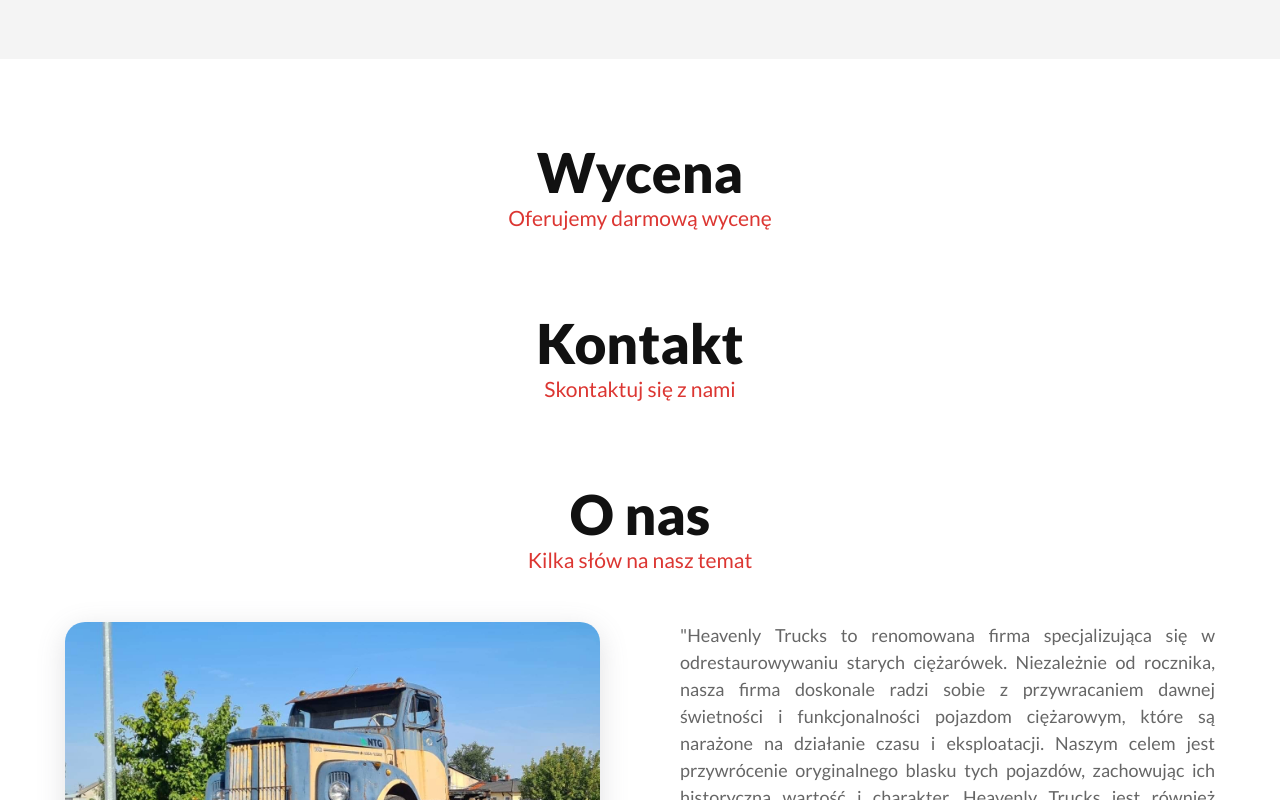
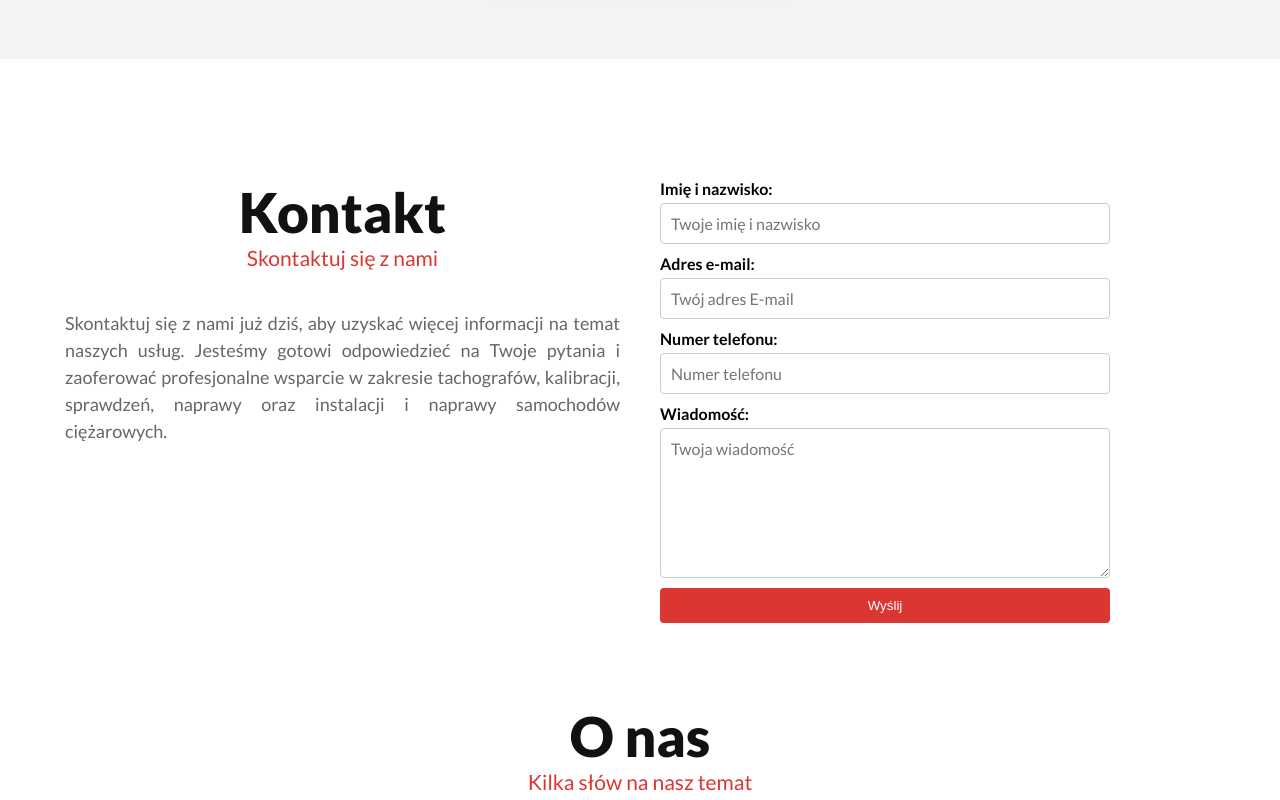
Before and after one commit to KacperKsiez/heavenly-trucks, a website built with webpack: page src/index.html in a window 1280 px wide. Shown: the part 1400-2200 px from the top of the page. Built offline with nearby package versions, Linux system fonts and the light colour scheme; files whose address does not match are found by name.

Commit message:
contact form

```diff
--- a/src/index.html
+++ b/src/index.html
@@ -52,7 +52,7 @@
 				<img class="section-top__img" src="./media/img/b1.jpg" alt="silnik od scania" />
 			</section>
 
-			<section class="section offer mb-8 bg-lightgray">
+			<section class="section offer bg-lightgray pt-12 ty-12">
 				<div class="heading">
 					<h2 class="heading__prim">Nasza oferta</h2>
 					<p class="heading__desc">Poznaj naszą ofertę</p>
@@ -86,16 +86,39 @@
 					</div>
 				</div>
 			</section>
-			<section class="section gallery mb-8">
+			<!-- <section class="section gallery mb-8">
 				<div class="heading">
 					<h2 class="heading__prim">Wycena</h2>
 					<p class="heading__desc">Oferujemy darmową wycenę</p>
 				</div>
-			</section>
+			</section> -->
 			<section class="section opinions mb-8">
-				<div class="heading">
-					<h2 class="heading__prim">Kontakt</h2>
-					<p class="heading__desc">Skontaktuj się z nami</p>
+				<div class="section__content section__content--contact-grid section__content--no-margin section__content--around">
+					<div class="heading">
+						<h2 class="heading__prim">Kontakt</h2>
+						<p class="heading__desc">Skontaktuj się z nami</p>
+					</div>
+
+					<p class="text">
+						Skontaktuj się z nami już dziś, aby uzyskać więcej informacji na temat naszych usług. Jesteśmy gotowi odpowiedzieć na Twoje pytania i zaoferować profesjonalne wsparcie w zakresie tachografów, kalibracji,
+						sprawdzeń, naprawy oraz instalacji i naprawy samochodów ciężarowych.
+					</p>
+
+					<form class="contact-form">
+						<label class="contact-form__label" for="name">Imię i nazwisko:</label>
+						<input class="contact-form__input" type="text" id="name" name="name" required placeholder="Twoje imię i nazwisko" />
+
+						<label class="contact-form__label" for="email">Adres e-mail:</label>
+						<input class="contact-form__input" type="email" id="email" name="email" required placeholder="Twój adres E-mail" />
+
+						<label class="contact-form__label" for="phone">Numer telefonu:</label>
+						<input class="contact-form__input" type="tel" id="phone" name="phone" required placeholder="Numer telefonu" />
+
+						<label class="contact-form__label" for="message">Wiadomość:</label>
+						<textarea class="contact-form__textarea" id="message" name="message" required placeholder="Twoja wiadomość"></textarea>
+
+						<input class="contact-form__submit" type="submit" value="Wyślij" />
+					</form>
 				</div>
 			</section>
 			<section class="section contact mb-8">
--- a/src/styles/abstracts/_mixins.scss
+++ b/src/styles/abstracts/_mixins.scss
@@ -9,5 +9,9 @@
 }
 
 @mixin defaultShadow {
-	box-shadow: rgba(100, 100, 111, 0.2) 0px 7px 29px 0px;
+	box-shadow: rgba(100, 100, 111, 0.2) 0px 0.7px 2.8rem 0px;
 }
+
+@mixin lightShadow {
+	box-shadow: rgba(100, 100, 111, 0.15) 0px 7px 29px 0px;
+}
--- a/src/styles/base/_utilities.scss
+++ b/src/styles/base/_utilities.scss
@@ -22,6 +22,10 @@
 
 .ty-12 {
 	transform: translateY(-12rem) !important;
+}
+
+.ml-10 {
+	margin-left: 10rem !important;
 }
 
 .shadow-childs {
--- a/src/styles/components/_card.scss
+++ b/src/styles/components/_card.scss
@@ -12,6 +12,7 @@
 	border: 1px solid #ccc;
 	border-radius: 5px;
 	text-align: center;
+	@include lightShadow;
 }
 
 .card img {
--- /dev/null
+++ b/src/styles/components/_contact-form.scss
@@ -0,0 +1,48 @@
+.contact-form {
+	font-size: 1.6rem;
+
+	display: flex;
+	flex-direction: column;
+	max-width: 45rem;
+	flex: 1;
+
+	// margin: 0 auto;
+
+	&__label {
+		font-weight: bold;
+		margin-bottom: 0.5rem;
+	}
+
+	&__textarea {
+		height: 15rem;
+	}
+
+	&__input,
+	&__textarea {
+		font-size: 1.6rem;
+		font-family: 'Lato', 'open-sans';
+		padding: 1rem;
+		margin-bottom: 1rem;
+		border: 1px solid #ccc;
+		border-radius: 4px;
+	}
+
+	&__input:focus,
+	&__textarea:focus {
+		outline: none;
+		border-color: $colorPrimary;
+	}
+
+	&__submit {
+		padding: 1rem 2rem;
+		background-color: $colorPrimary;
+		color: #fff;
+		border: none;
+		border-radius: 4px;
+		cursor: pointer;
+
+		&:hover {
+			background-color: mix($colorPrimary, #000000, 88%);
+		}
+	}
+}
--- a/src/styles/components/_section.scss
+++ b/src/styles/components/_section.scss
@@ -12,5 +12,32 @@
 		&--lg {
 			width: min(190rem, 100%);
 		}
+
+		&--no-margin {
+			margin: 0 auto;
+		}
+
+		&--around {
+			justify-content: space-around;
+		}
+
+		&--contact-grid {
+			display: grid;
+			grid-template-columns: 1fr 1fr;
+			grid-template-rows: min-content 1fr;
+
+			.heading {
+				grid-column: 1;
+				grid-row: 1;
+			}
+			.contact-form {
+				grid-column: 2;
+				grid-row: 1/-1;
+			}
+			.text {
+				grid-column: 1;
+				grid-row: 2;
+			}
+		}
 	}
 }
--- /dev/null
+++ b/src/styles/components/_text.scss
@@ -0,0 +1,10 @@
+.text {
+	flex: 1;
+
+	font-size: 1.8rem;
+	color: #666;
+	line-height: 150%;
+	text-align: justify;
+
+	min-width: 35rem;
+}
--- a/src/styles/layout/_section-top.scss
+++ b/src/styles/layout/_section-top.scss
@@ -3,7 +3,8 @@
 	clip-path: polygon(0 0, 100% 0, 100% 87%, 0 100%);
 	width: 100vw;
 
-	z-index: 123;
+	position: relative;
+	z-index: 1;
 
 	// background: #234 url('../media/img/b1.jpg');
 	// background-size: cover;
--- a/src/styles/main.scss
+++ b/src/styles/main.scss
@@ -22,6 +22,8 @@
 // @import 'components/google-map';
 @import 'components/find-us';
 @import 'components/image-text';
+@import 'components/contact-form';
+@import 'components/text';
 
 @import 'pages/home';
 @import 'pages/contact';
```
Also changed, not shown: dist/index.html, dist/main.css.
